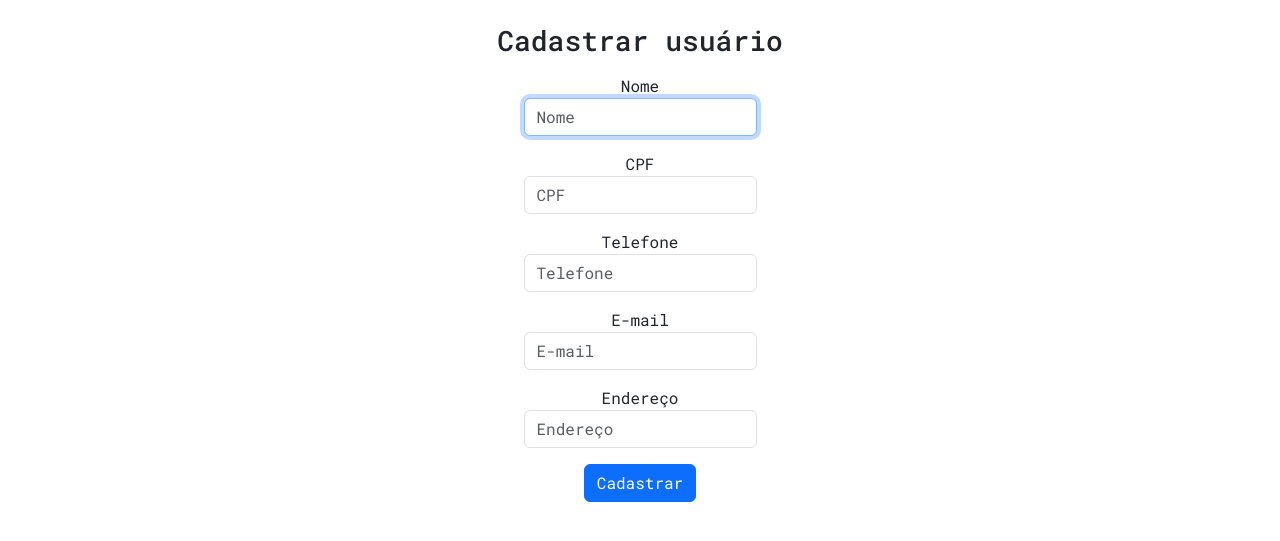
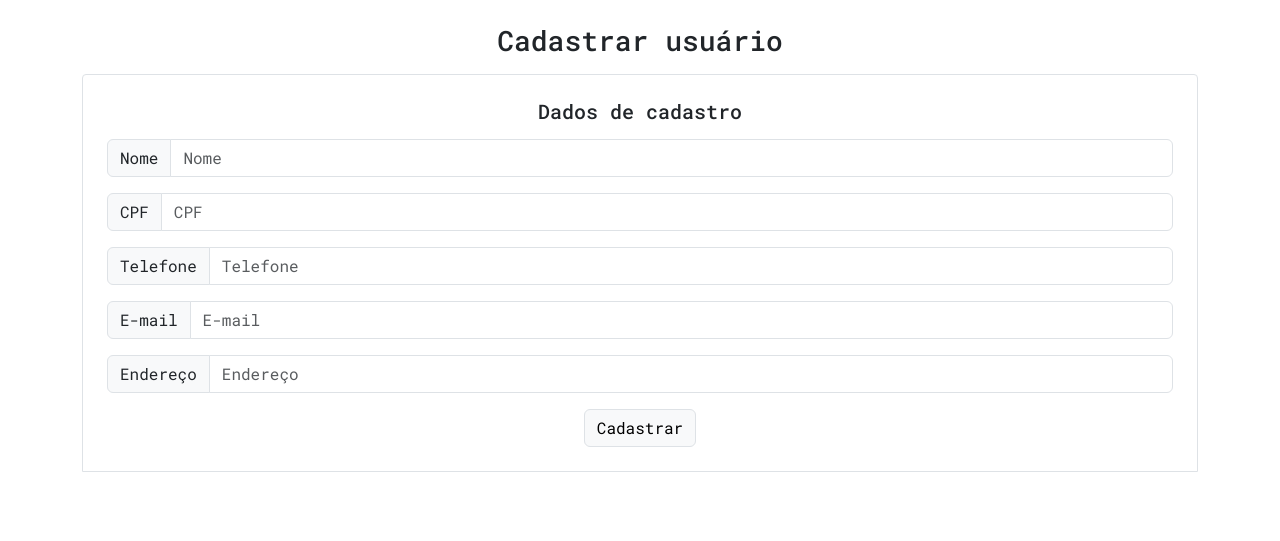
Before and after one commit to CaioXavier89/Urubooks, a Flask app: page /usuarios/cadastro in a window 1280 px wide. Shown: the part 93-634 px from the top of the page. Run offline with Flask 3, Linux system fonts and the light colour scheme; a user stored in the database is signed in; some libraries are stand-ins or nearby versions.

Commit message:
Layout de cadastro

```diff
--- a/app.py
+++ b/app.py
@@ -31,6 +31,7 @@ FLASH_STYLES = [
     "info",
 ]
 
+
 @app.after_request
 def after_request(response):
     """Ensure responses aren't cached"""
@@ -46,6 +47,7 @@ def index():
     acervo = db.execute('SELECT COUNT(*) FROM acervo')[0]['COUNT(*)']
     usuarios = db.execute('SELECT COUNT(*) FROM users')[0]['COUNT(*)']
     return render_template("index.html", acervo=acervo, usuarios=usuarios)
+
 
 @app.route("/usuarios")
 @login_required
@@ -107,10 +109,12 @@ def usuarios_detalhes():
 
         return render_template("usuarios/detalhes.html", contato=contato, emprestimos=emprestimos, hoje=hoje)
 
+
 @app.route("/history")
 @login_required
 def history():
     return render_template("history.html")
+
 
 @app.route("/emprestar", methods=["GET", "POST"])
 @login_required
@@ -266,6 +270,7 @@ def usuarios_cadastro():
     else:
         return render_template("usuarios/cadastro.html")
 
+
 @app.route("/acervo", methods=["GET", "POST"])
 @login_required
 def acervo():
@@ -332,6 +337,7 @@ def acervo():
         "max":int(search_size/LIVROS_POR_PAGINA)
     }
     return render_template("acervo/index.html", acervo=acervo, edited_book=edited_book, filtros=filtros_placeholder, page_data=page_data)
+
 
 @app.route("/acervo/incluir", methods=["GET", "POST"])
 @login_required
@@ -406,6 +412,7 @@ def acervo_editar():
             flash('Erro', 'danger')
             return redirect("/acervo")
 
+
 @app.route("/historico")
 @login_required
 def historico():
@@ -413,7 +420,7 @@ def historico():
     pagina = int(request.args.get("pagina", 0))
     offset = REGISTRO_POR_PAGINA * pagina
     historico = db.execute("SELECT * FROM historico JOIN acervo on historico.obra_id = acervo.id \
-                           JOIN contatos on historico.contato_cpf = contatos.cpf LIMIT ?, ?",
+                           JOIN contatos on historico.contato_cpf = contatos.cpf ORDER BY historico.data LIMIT ?, ?",
                            offset, REGISTRO_POR_PAGINA)
     page_data = {
         "atual":pagina,
--- a/templates/usuarios/cadastro.html
+++ b/templates/usuarios/cadastro.html
@@ -6,22 +6,30 @@
 
 {% block main %}
     <h3 class='mb-3'>Cadastrar usuário</h3>
+    <div class="input-group-container">
+        <h5 class='mb-3'>Dados de cadastro</h5>
         <form action="/usuarios/cadastro" method="post">
-        <div class="mb-3">
-            Nome<input autocomplete="off" autofocus class="form-control mx-auto w-auto" name="nome" placeholder="Nome" type="text" required>
+            <div class="input-group mb-3">
+                <span class="input-group-text">Nome</span>
+                <input name="nome" type="text" class="form-control" placeholder="Nome" autocomplete="off" required>
             </div>
-        <div class="mb-3">
-            CPF<input class="form-control mx-auto w-auto" name="cpf" placeholder="CPF" type="text" required>
+            <div class="input-group mb-3">
+                <span class="input-group-text">CPF</span>
+                <input name="cpf" type="text" class="form-control" placeholder="CPF" autocomplete="off" required>
             </div>
-        <div class="mb-3">
-            Telefone<input class="form-control mx-auto w-auto" name="telefone" placeholder="Telefone" type="text" required>
+            <div class="input-group mb-3">
+                <span class="input-group-text">Telefone</span>
+                <input name="telefone" type="text" class="form-control" placeholder="Telefone" autocomplete="off" required>
             </div>
-        <div class="mb-3">
-            E-mail<input class="form-control mx-auto w-auto" name="e-mail" placeholder="E-mail" type="email">
+            <div class="input-group mb-3">
+                <span class="input-group-text">E-mail</span>
+                <input name="e-mail" type="text" class="form-control" placeholder="E-mail" autocomplete="off" required>
             </div>
-        <div class="mb-3">
-            Endereço<input class="form-control mx-auto w-auto" name="endereço" placeholder="Endereço" type="text">
+            <div class="input-group mb-3">
+                <span class="input-group-text">Endereço</span>
+                <input name="endereço" type="text" class="form-control" placeholder="Endereço" autocomplete="off">
             </div>
-        <button class="btn btn-primary" type="submit">Cadastrar</button>
+            <button class="btn btn-light btn-border" type="submit">Cadastrar</button>
         </form>
+    </div>
 {% endblock %}
```
Also changed, not shown: urubooks.db. Lines whose indentation alone changed are shown as unchanged.
